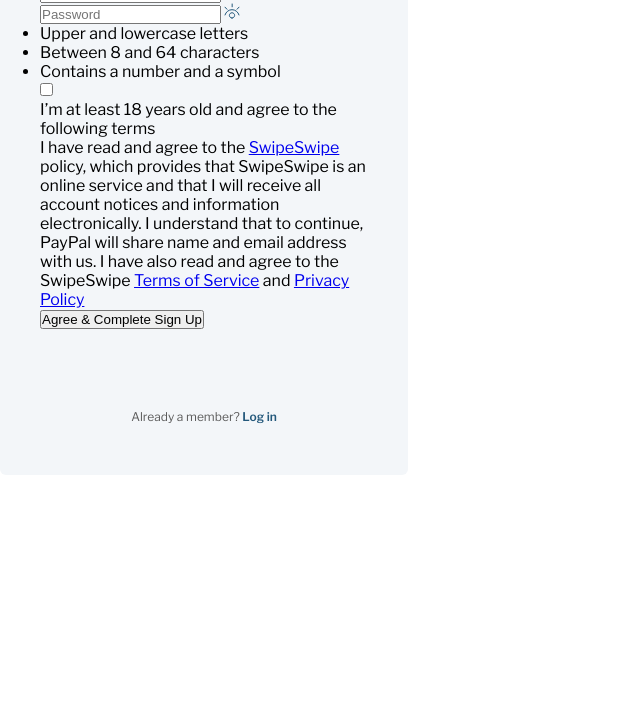
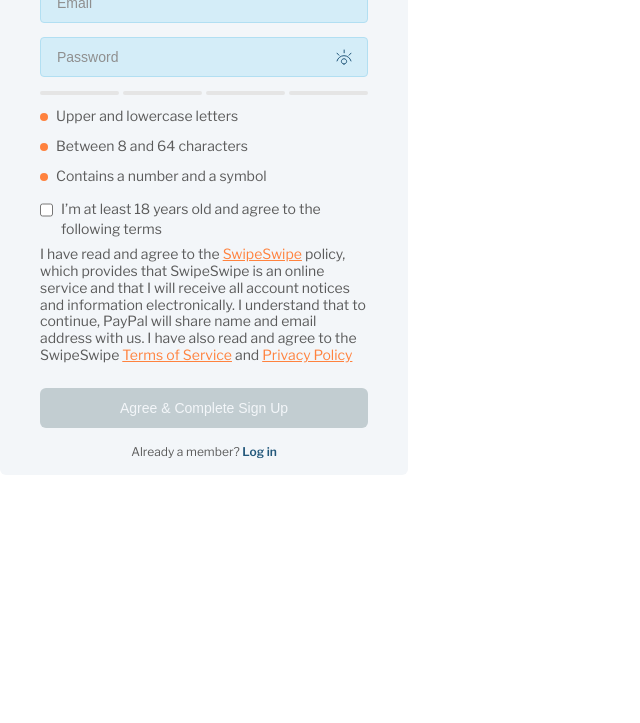
Before and after one commit to masudcse3/swipe, a plain HTML site: page 279/index.html in a window 1280 px wide. Shown: the part 77-800 px from the top of the page, without its empty margins (0-640 px from the left). Drawn offline with nearby package versions, Linux system fonts and the light colour scheme; a web font is replaced by a local one.

Commit message:
Done: Login page

```diff
--- a/279/index.html
+++ b/279/index.html
@@ -60,17 +60,20 @@
             </div>
             <div class="privacy">
               <p>
-                I have read and agree to the <a href="#">SwipeSwipe</a> policy,
-                which provides that SwipeSwipe is an online service and that I
-                will receive all account notices and information electronically.
-                I understand that to continue, PayPal will share name and email
-                address with us. I have also read and agree to the SwipeSwipe
-                <a href="#">Terms of Service</a> and
-                <a href="#">Privacy Policy</a>
+                I have read and agree to the
+                <a href="#" class="link">SwipeSwipe</a> policy, which provides
+                that SwipeSwipe is an online service and that I will receive all
+                account notices and information electronically. I understand
+                that to continue, PayPal will share name and email address with
+                us. I have also read and agree to the SwipeSwipe
+                <a href="#" class="link">Terms of Service</a> and
+                <a href="#" class="link">Privacy Policy</a>
               </p>
             </div>
             <div class="submit-btn">
-              <button type="submit">Agree & Complete Sign Up</button>
+              <button type="submit" class="btn">
+                Agree & Complete Sign Up
+              </button>
             </div>
           </form>
         </div>
--- a/279/style.css
+++ b/279/style.css
@@ -21,13 +21,119 @@ body {
   align-items: center;
   justify-content: space-between;
 }
+.header h2 {
+  color: #23587b;
+  font-family: "Libre Franklin";
+  font-size: 16px;
+  font-weight: 500;
+}
 .close {
   position: relative;
-  right: 30px;
+  right: 20px;
 }
 .go-back {
   position: relative;
   top: 5px;
+}
+.input-field input {
+  width: 100%;
+  height: 40px;
+  background: #d4edf8;
+  border: 1px solid #b2dff2;
+  border-radius: 4px;
+  font-size: 14px;
+  line-height: 14px;
+  font-weight: 500;
+  padding: 13px 16px;
+  outline: none;
+}
+.password {
+  margin-top: 14px;
+}
+.input-field input::placeholder {
+  color: #8f8f8f;
+}
+.input-field input:focus,
+.input-field input:active {
+  background: #fff;
+  border: 1px solid #23587b;
+}
+.eye {
+  position: relative;
+  float: right;
+  top: -28px;
+  right: 16px;
+}
+.password-strong {
+  display: flex;
+  justify-content: space-between;
+  gap: 4px;
+  align-items: center;
+  width: 100%;
+  position: relative;
+  top: -6px;
+}
+.line {
+  width: 100%;
+  height: 4px;
+  border-radius: 2px;
+  background: #e5e5e5;
+}
+.password-strong .active {
+  background: #00be33;
+}
+
+.check-strong ul li {
+  list-style: none;
+  color: #5b5b5b;
+  font-size: 14px;
+  line-height: 14px;
+  padding: 8px 0px;
+  font-family: "Libre Franklin";
+}
+.check-strong ul li::before {
+  content: url("./public/yellow-circle.svg");
+  position: relative;
+  padding-right: 8px;
+}
+.agree-terms {
+  display: flex;
+  align-items: start;
+  font-family: "Libre Franklin";
+  font-size: 14px;
+  line-height: 19.6px;
+  color: #5b5b5b;
+  padding-top: 8px;
+}
+.agree-terms input {
+  border: 1px solid #23587b;
+  border-radius: 2px;
+  margin-right: 8px;
+  width: 14px;
+  height: 14px;
+  position: relative;
+  top: 4px;
+}
+.privacy p {
+  font-family: "Libre Franklin";
+  font-size: 14px;
+  line-height: 16.8px;
+  color: #5b5b5b;
+  padding-top: 8px;
+}
+.link {
+  color: #ff823e;
+}
+.btn {
+  width: 100%;
+  height: 40px;
+  background: #c2cdd1;
+  border-radius: 6px;
+  border: none;
+  outline: none;
+  color: #f3f6f9;
+  font-size: 14px;
+  margin-top: 24px;
 }
 .member {
   font-family: "Libre Franklin";
@@ -35,7 +141,7 @@ body {
   font-size: 12px;
   text-align: center;
   position: relative;
-  top: 80px;
+  top: 16px;
   font-weight: 400;
 }
 .log-in a {
```
